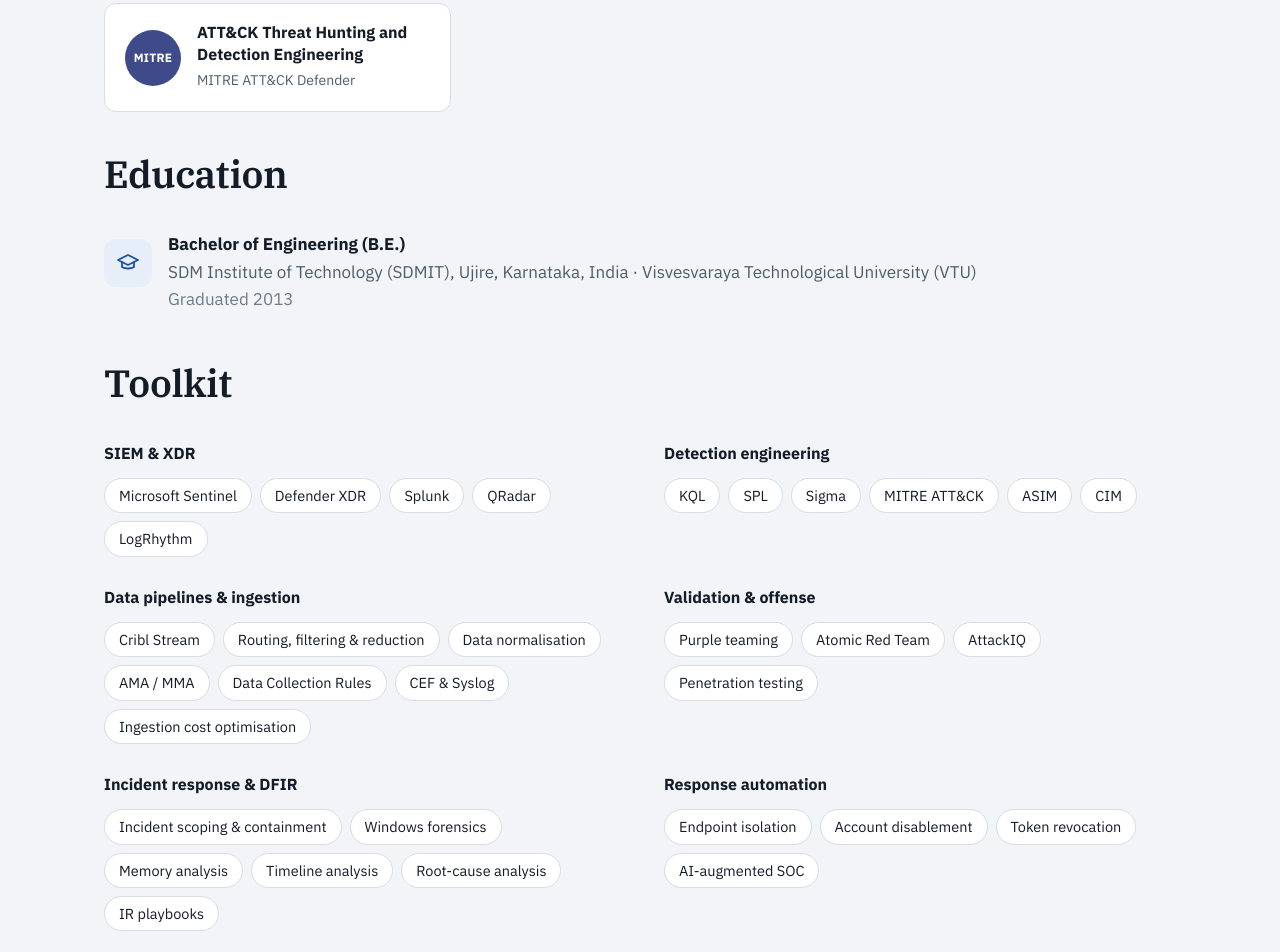
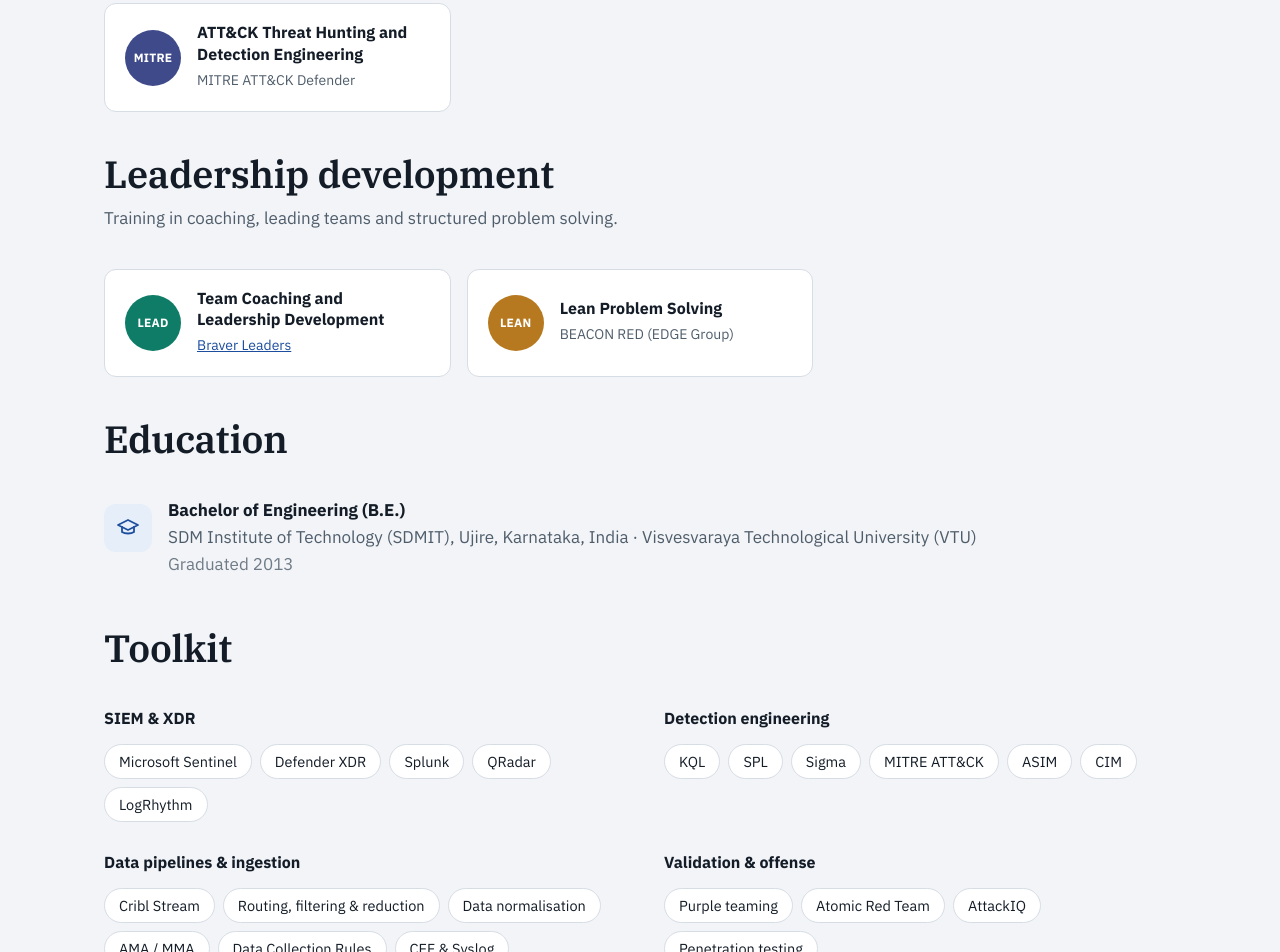
Before and after one commit to Nageshvs11/Nageshvs11.github.io, a plain HTML site: page index.html in a window 1280 px wide. Shown: the part 3680-4632 px from the top of the page. Drawn offline with Linux system fonts and the light colour scheme.

Commit message:
Add Leadership development section (Braver Leaders, Lean Problem Solving)

```diff
--- a/index.html
+++ b/index.html
@@ -338,6 +338,11 @@
     <div class="cert"><div class="seal" style="background:#3F4A8A">MITRE</div><div><h3>ATT&amp;CK Purple Teaming Methodology</h3><span>MITRE ATT&amp;CK Defender</span></div></div>
     <div class="cert"><div class="seal" style="background:#3F4A8A">MITRE</div><div><h3>ATT&amp;CK Threat Hunting and Detection Engineering</h3><span>MITRE ATT&amp;CK Defender</span></div></div>
   </div>
+  <div class="sec-head" style="margin-top:40px"><div><h2 id="lead-h">Leadership development</h2><p class="lede">Training in coaching, leading teams and structured problem solving.</p></div></div>
+  <div class="certs">
+    <div class="cert"><div class="seal" style="background:#0E7C66">LEAD</div><div><h3>Team Coaching and Leadership Development</h3><span><a href="https://www.braverleaders.com/" target="_blank" rel="noopener">Braver Leaders</a></span></div></div>
+    <div class="cert"><div class="seal" style="background:#B7791F">LEAN</div><div><h3>Lean Problem Solving</h3><span>BEACON RED (EDGE Group)</span></div></div>
+  </div>
   <div class="sec-head" style="margin-top:40px"><div><h2 id="edu-h">Education</h2></div></div>
   <div class="edu" style="margin-bottom:48px"><div class="ico"><svg viewBox="0 0 24 24" fill="none" stroke="currentColor" stroke-width="1.8" stroke-linecap="round" stroke-linejoin="round" aria-hidden="true"><path d="M2 9l10-5 10 5-10 5z"/><path d="M6 11v5c3 2 9 2 12 0v-5"/></svg></div><div><strong>Bachelor of Engineering (B.E.)</strong><br>SDM Institute of Technology (SDMIT), Ujire, Karnataka, India &middot; Visvesvaraya Technological University (VTU)<br><span style="opacity:.8">Graduated 2013</span></div></div>
 </section>
```
